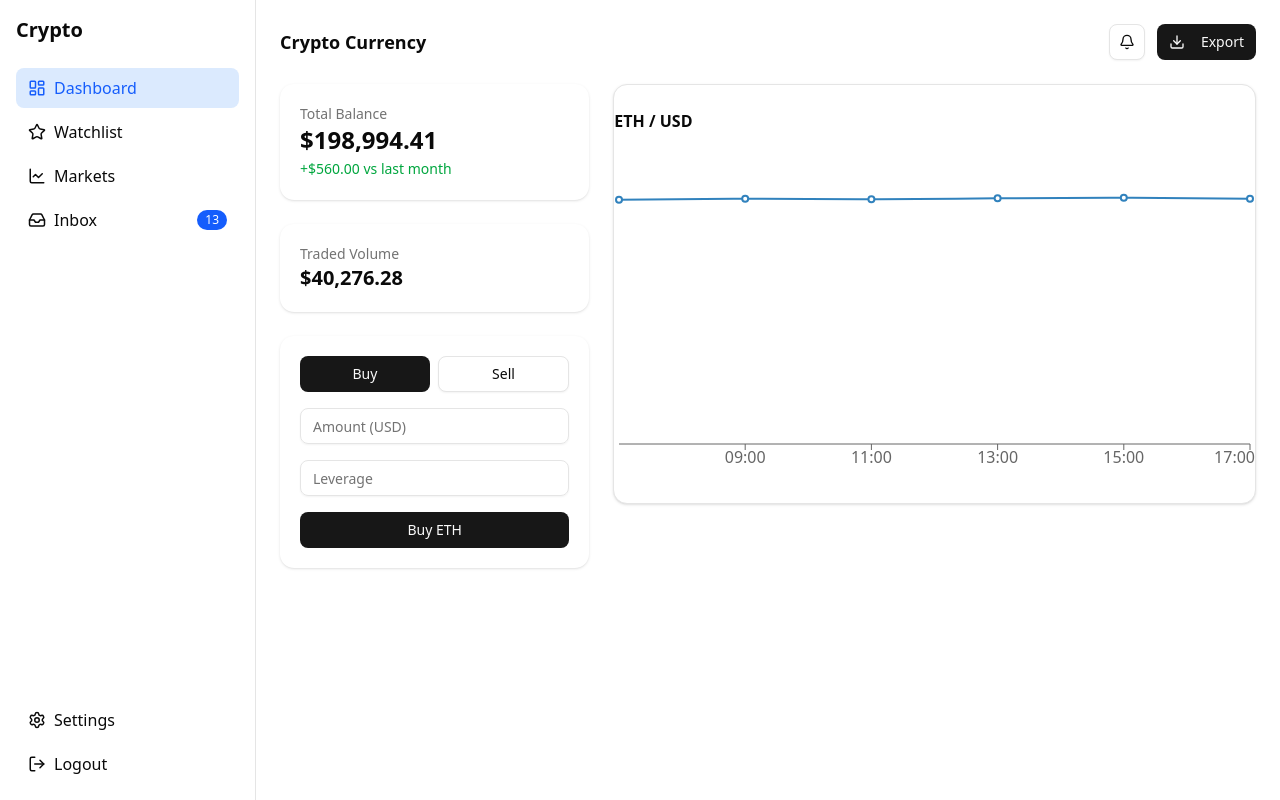
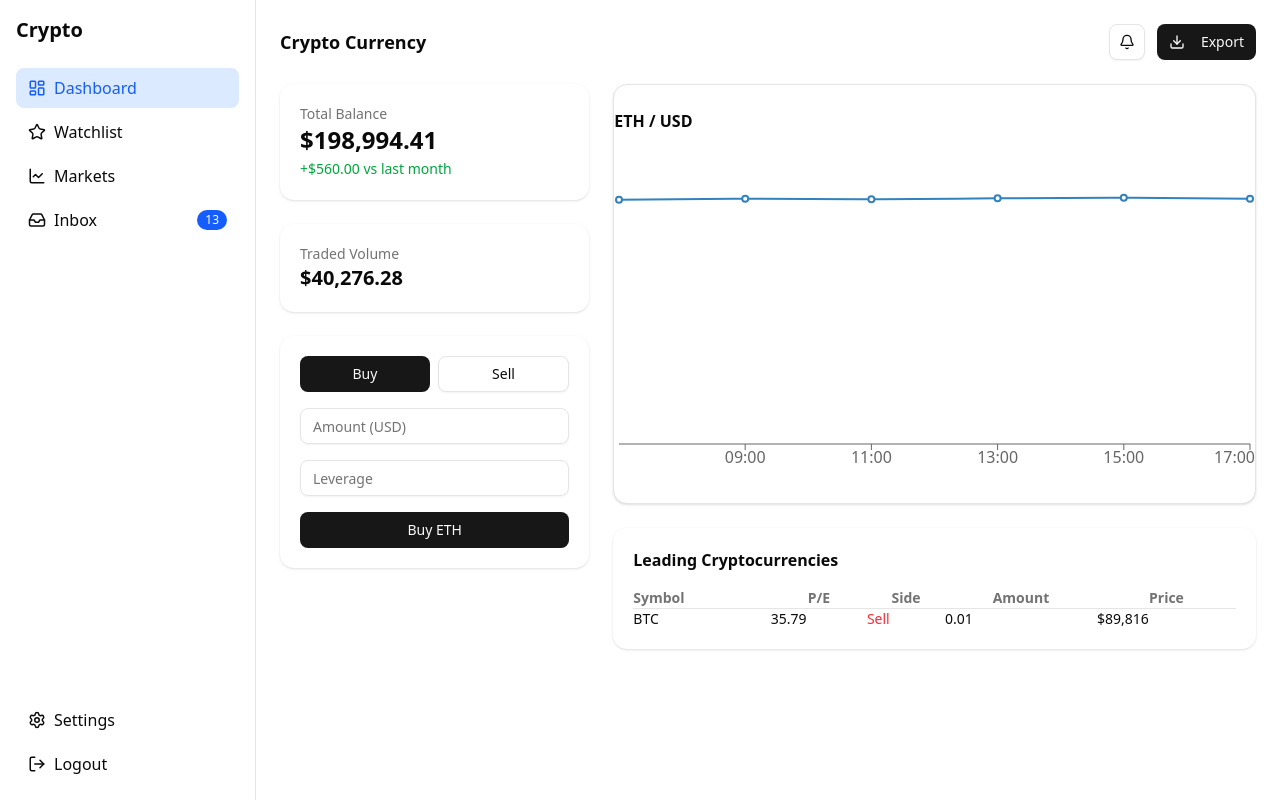
Before and after one commit to kishorekumargr/crypto-dashboard, a Next.js app: page / in a window 1280 px wide. Built offline with nearby package versions, Linux system fonts and the light colour scheme.

Commit message:
Add crypto table

```diff
--- a/app/page.tsx
+++ b/app/page.tsx
@@ -1,4 +1,5 @@
 import BalanceCard from "@/components/dashboard/BalanceCard";
+import CryptoTable from "@/components/dashboard/CryptoTable";
 import PriceChart from "@/components/dashboard/PriceChart";
 import StatsCard from "@/components/dashboard/StatsCard";
 import TradePanel from "@/components/dashboard/TradePanel";
@@ -13,6 +14,7 @@ export default function Dashboard() {
       </div>
       <div className="lg:col-span-2 space-y-6">
         <PriceChart />
+        <CryptoTable />
       </div>
     </div>
   );
--- /dev/null
+++ b/components/dashboard/CryptoTable.tsx
@@ -0,0 +1,29 @@
+export default function CryptoTable() {
+  return (
+    <div className="bg-white rounded-xl p-5 shadow-sm">
+      <h3 className="font-semibold mb-4">Leading Cryptocurrencies</h3>
+
+      <table className="w-full text-sm">
+        <thead className="text-muted-foreground">
+          <tr>
+            <th className="text-left">Symbol</th>
+            <th>P/E</th>
+            <th>Side</th>
+            <th>Amount</th>
+            <th>Price</th>
+          </tr>
+        </thead>
+
+        <tbody>
+          <tr className="border-t">
+            <td>BTC</td>
+            <td>35.79</td>
+            <td className="text-red-500">Sell</td>
+            <td>0.01</td>
+            <td>$89,816</td>
+          </tr>
+        </tbody>
+      </table>
+    </div>
+  );
+}
```
